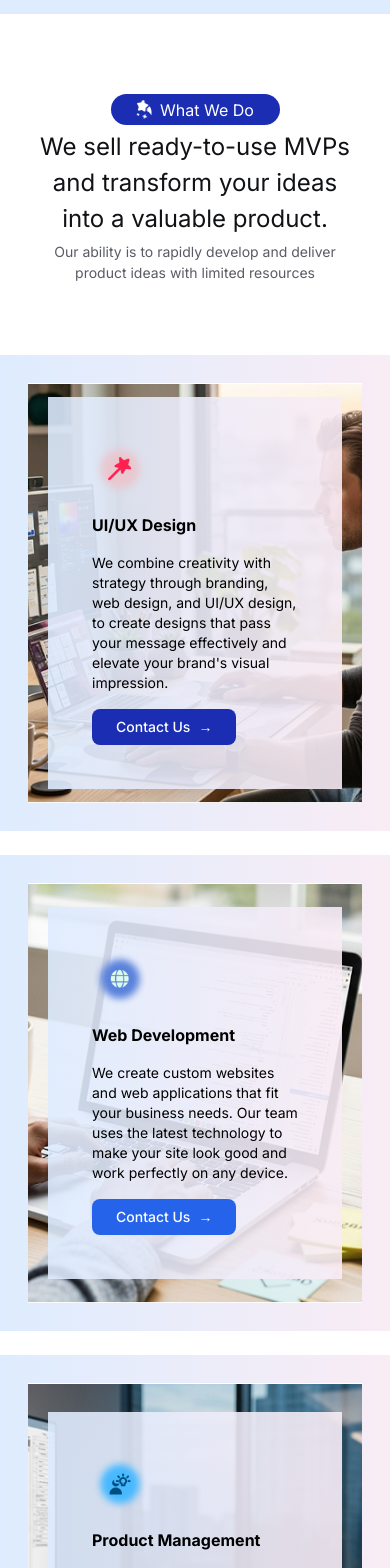
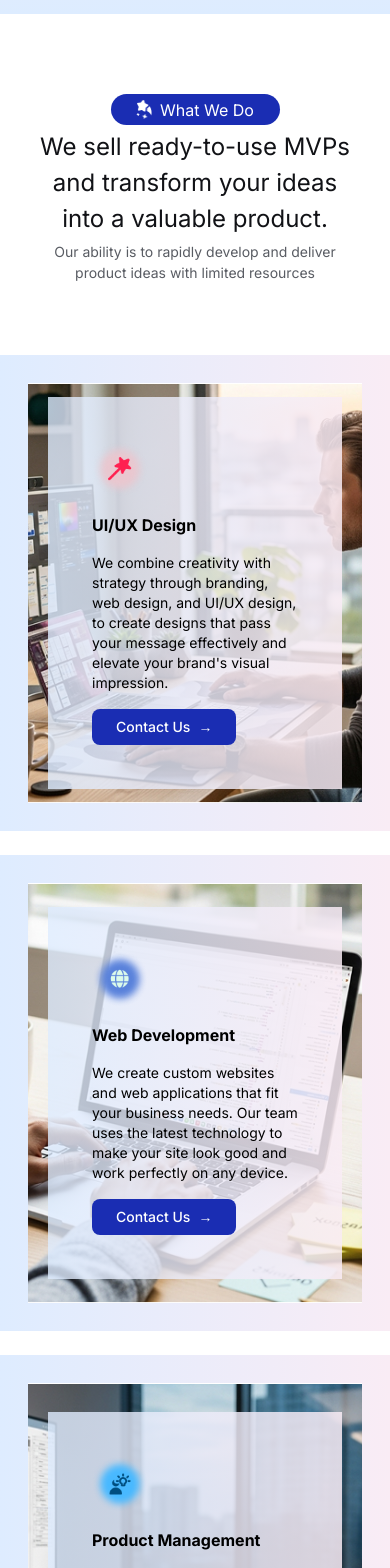
Before and after one commit to Enoverlab/mvpstudio-enoverlab, a React (Vite) app: page /services in a window 390 px wide. Shown: the part 432-2000 px from the top of the page. Built offline with nearby package versions, Linux system fonts and the light colour scheme.

Commit message:
minor changes

```diff
--- a/src/Services.jsx
+++ b/src/Services.jsx
@@ -9,13 +9,15 @@ import Infinityslider from './components/services/Infinityslider'
 const Services = () => {
   return (
     <>
-    <section className='overflow-x-hidden'>
+    <section>
+      <div className='overflow-hidden'>
         <Navbar/>
         <Heronew/>
         <Servicessection/>
         <Somethinggreat/>
         <Infinityslider/>
         <Footer/>
+        </div>
     </section>
     </>
   )
--- a/src/components/home/Somethinggreat.jsx
+++ b/src/components/home/Somethinggreat.jsx
@@ -15,14 +15,14 @@ const Somethinggreat = () => {
       damping: 20,
     }}
         className='relative w-full bg-[#1A2DB3] h-[270px] md:h-[470px] rounded-[20px]'>
-            <span className='max-md:hidden'><img className='absolute bottom-0 left-[226px]' src='/elipsesmall.png'/>
-            <img className='absolute bottom-0 right-[41px]' src='/elipselarge.png'/>
-            <img className='absolute top-0 right-[225px] rotate-180' src='/elipsesmall.png'/>
-            <img className='absolute top-0 left-[34px] rotate-180' src='/elipselarge.png'/></span>
-            <span className='md:hidden'><img className='absolute bottom-0 left-[29px] w-28' src='/elipsesmallmobile.png'/>
+            <span className=''><img className='absolute bottom-0 left-[226px] max-md:left-[15px] max-md:w-40 max-md:h-20' src='/elipsesmall.png'/>
+            <img className='absolute bottom-0 right-[41px] max-md:right-[13px] max-md:w-40 max-md:h-35' src='/elipselarge.png'/>
+            <img className='absolute top-0 right-[225px] max-md:hidden rotate-180' src='/elipsesmall.png'/>
+            <img className='absolute top-0 left-[34px] max-md:left-[40px] rotate-180 max-md:w-50 max-md:h-30' src='/elipselarge.png'/></span>
+            {/* <span className='md:hidden'><img className='absolute bottom-0 left-[29px] w-28' src='/elipsesmallmobile.png'/>
             <img className='absolute bottom-0 right-[53px] w-25' src='/elipselargemobile.png'/>
             <img className='absolute top-0 right-[41px] rotate-180 w-25 h-25' src='/elipsesmallmobile.png'/>
-            <img className='absolute top-0 left-[29px] rotate-180 w-25' src='/elipselargemobile.png'/></span>
+            <img className='absolute top-0 left-[29px] rotate-180 w-25' src='/elipselargemobile.png'/></span> */}
             <div className='absolute inset-0 flex flex-col items-center justify-center text-white gap-5'>
                 <h1 className='text-base md:text-lg lg:text-[56px] font-bold'>Let`s Start Something Great</h1>
                 <p className='w-[80%] md:w-[50%] text-[12px] md:text-base lg:text-[18px] text-center'>We offer a wide range of features that are specially designed to help teams stay organized and productive, such as task assaignments, file sharing, and chat routing.</p>
--- a/src/components/services/Servicessection.jsx
+++ b/src/components/services/Servicessection.jsx
@@ -60,7 +60,7 @@ const Servicessection = () => {
                 backgroundPosition: 'center center',
                  }}>
                     <div className='absolute inset-0 flex items-center justify-center p-5 md:hidden'>
-                  <span className='flex flex-col p-4 bg-gradient-to-r from-[#DEECFF]/89 to-[#F9ECF5]/90'>
+                  <span className='flex flex-col p-4 bg-gradient-to-r from-[#DEECFF]/80 to-[#F9ECF5]/85'>
                   <div className='flex flex-col p-7 w-full md:hidden md:w-1/2 gap-4'>
                   <img src='/iconone.png' className='w-14 h-14'/>
                   <h1 className='font-bold'>UI/UX Design</h1>
@@ -107,13 +107,13 @@ const Servicessection = () => {
                 backgroundPosition: 'center center',
                  }}>
                     <div className='absolute inset-0 flex items-center justify-center p-5 md:hidden'>
-                  <span className='flex flex-col p-4 bg-gradient-to-r from-[#DEECFF]/89 to-[#F9ECF5]/90'>
+                  <span className='flex flex-col p-4 bg-gradient-to-r from-[#DEECFF]/80 to-[#F9ECF5]/85'>
                   <div className='flex flex-col p-7 w-full md:hidden md:w-1/2 gap-4'>
                   <img src='/icontwo.png' className='w-14 h-14'/>
                   <h1 className='font-bold'>Web Development</h1>
                   <p className='text-sm md:text-base'>We create custom websites and web applications that fit your business needs. Our team uses the latest technology to make your site look good and work perfectly on any device.</p>
                   <Link to='/contact'>
-                  <button className='bg-[#2563eb] text-white px-6 py-2 cursor-pointer rounded-lg font-medium text-sm flex items-center gap-2 hover:bg-[#2563EB] transition'>Contact Us <span>&#8594;</span></button>
+                  <button className='bg-[#1A2DB3] text-white px-6 py-2 cursor-pointer rounded-lg font-medium text-sm flex items-center gap-2 hover:bg-[#2563EB] transition'>Contact Us <span>&#8594;</span></button>
                   </Link>
                   </div>
                   </span>
@@ -153,7 +153,7 @@ const Servicessection = () => {
                 backgroundPosition: 'center center',
                  }}>
                     <div className='absolute inset-0 flex items-center justify-center p-5 md:hidden'>
-                  <span className='flex flex-col p-4 bg-gradient-to-r from-[#DEECFF]/89 to-[#F9ECF5]/90'>
+                  <span className='flex flex-col p-4 bg-gradient-to-r from-[#DEECFF]/80 to-[#F9ECF5]/85'>
                   <div className='flex flex-col p-7 w-full md:hidden md:w-1/2 gap-4'>
                   <img src='/iconthree.png' className='w-14 h-14'/>
                   <h1 className='font-bold'>Product Management</h1>
```
